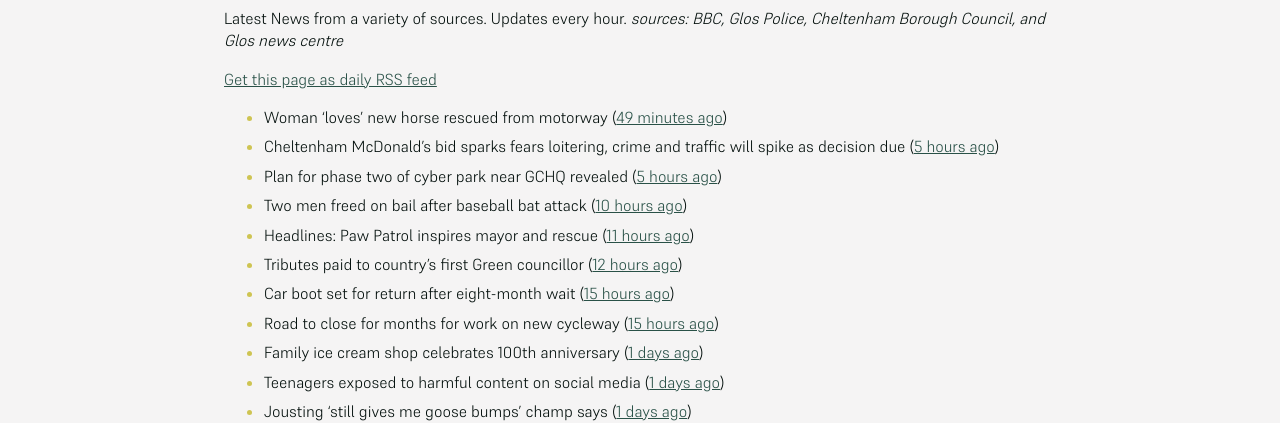
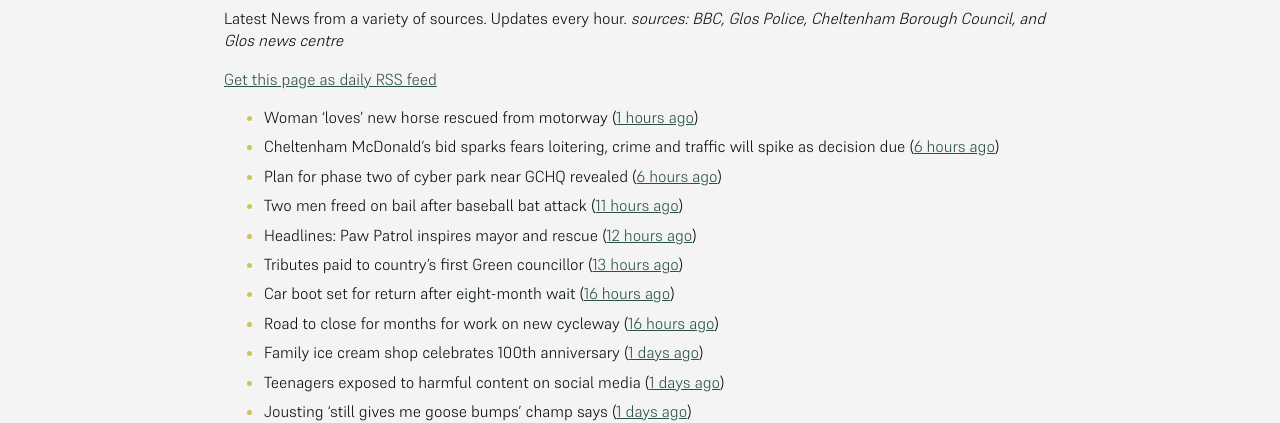
Before and after one commit to mat-0/cheltenham-open-data, a Jekyll site: the page built from _pages/news.md, in a window 1280 px wide. Shown: the part 266-689 px from the top of the page. Built offline with Jekyll 4.4.1, drawn with Linux system fonts in a browser that asks for light colours.

Commit message:
Updated 2025-05-19 21:58:01

```diff
--- a/_pages/news.md
+++ b/_pages/news.md
@@ -12,14 +12,14 @@ _sources: BBC, Glos Police, Cheltenham Borough Council, and Glos news centre_
 [Get this page as daily RSS feed](/daily.rss)
 
 <!-- news_marker starts -->
-- Woman 'loves' new horse rescued from motorway ([49 minutes ago](https://www.bbc.com/news/articles/c4g2r40ye9eo))
-- Cheltenham McDonald’s bid sparks fears loitering, crime and traffic will spike as decision due ([5 hours ago](https://gloucesternewscentre.co.uk/cheltenham-mcdonalds-bid-sparks-fears-loitering-crime-and-traffic-will-spike-as-decision-due/))
-- Plan for phase two of cyber park near GCHQ revealed ([5 hours ago](https://www.bbc.com/news/articles/clygqx2jp95o))
-- Two men freed on bail after baseball bat attack ([10 hours ago](https://www.bbc.com/news/articles/c4ge7l3nvv1o))
-- Headlines: Paw Patrol inspires mayor and rescue ([11 hours ago](https://www.bbc.com/news/articles/cj93e7x34ewo))
-- Tributes paid to country's first Green councillor ([12 hours ago](https://www.bbc.com/news/articles/cd7gvr0g0qgo))
-- Car boot set for return after eight-month wait ([15 hours ago](https://www.bbc.com/news/articles/cx2qvp3lp61o))
-- Road to close for months for work on new cycleway ([15 hours ago](https://www.bbc.com/news/articles/cded9232w5wo))
+- Woman 'loves' new horse rescued from motorway ([1 hours ago](https://www.bbc.com/news/articles/c4g2r40ye9eo))
+- Cheltenham McDonald’s bid sparks fears loitering, crime and traffic will spike as decision due ([6 hours ago](https://gloucesternewscentre.co.uk/cheltenham-mcdonalds-bid-sparks-fears-loitering-crime-and-traffic-will-spike-as-decision-due/))
+- Plan for phase two of cyber park near GCHQ revealed ([6 hours ago](https://www.bbc.com/news/articles/clygqx2jp95o))
+- Two men freed on bail after baseball bat attack ([11 hours ago](https://www.bbc.com/news/articles/c4ge7l3nvv1o))
+- Headlines: Paw Patrol inspires mayor and rescue ([12 hours ago](https://www.bbc.com/news/articles/cj93e7x34ewo))
+- Tributes paid to country's first Green councillor ([13 hours ago](https://www.bbc.com/news/articles/cd7gvr0g0qgo))
+- Car boot set for return after eight-month wait ([16 hours ago](https://www.bbc.com/news/articles/cx2qvp3lp61o))
+- Road to close for months for work on new cycleway ([16 hours ago](https://www.bbc.com/news/articles/cded9232w5wo))
 - Family ice cream shop celebrates 100th anniversary ([1 days ago](https://www.bbc.com/news/articles/crr7dg8n471o))
 - Teenagers exposed to harmful content on social media ([1 days ago](https://www.bbc.com/news/videos/c1kvmv9w348o))
 - Jousting 'still gives me goose bumps' champ says ([1 days ago](https://www.bbc.com/news/articles/cm2yd1d3d7eo))
```
Also changed, not shown: _data/flood.json (+5 -48 lines), index.md (+5 -5 lines).
